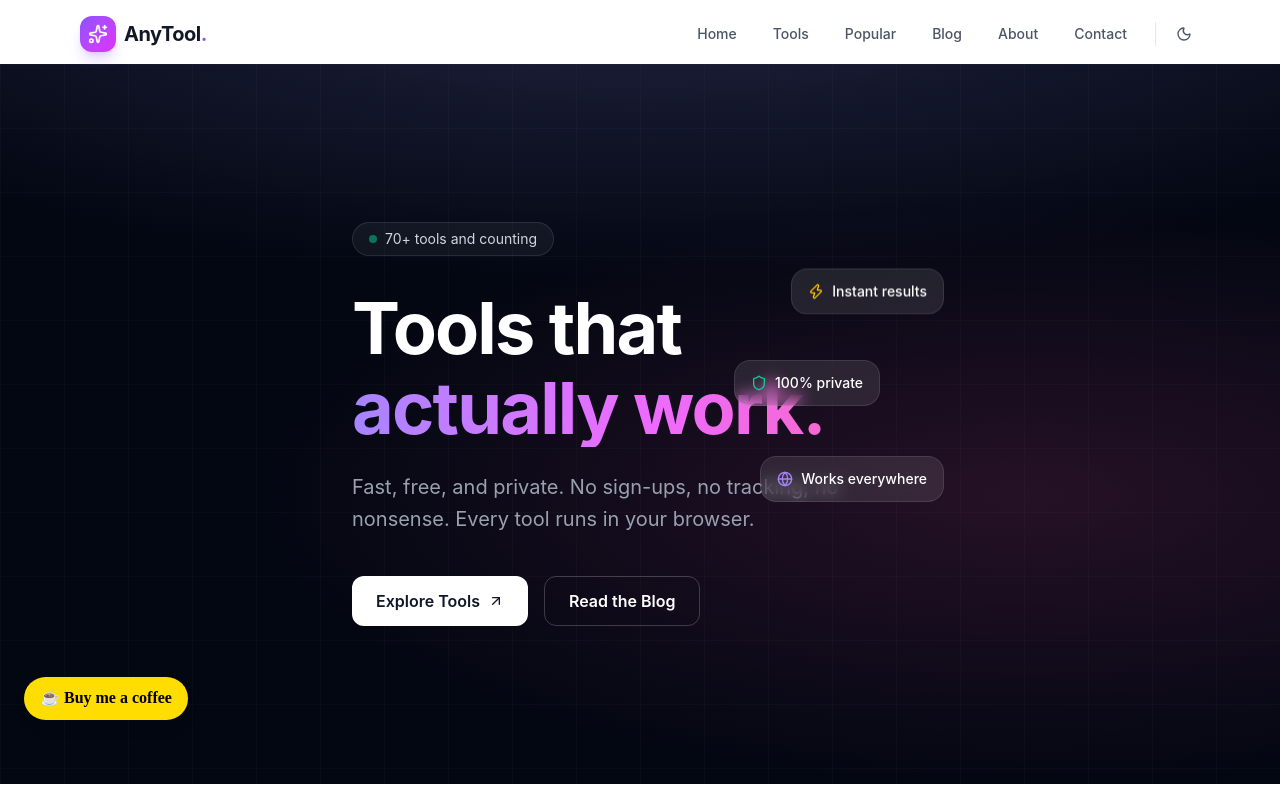
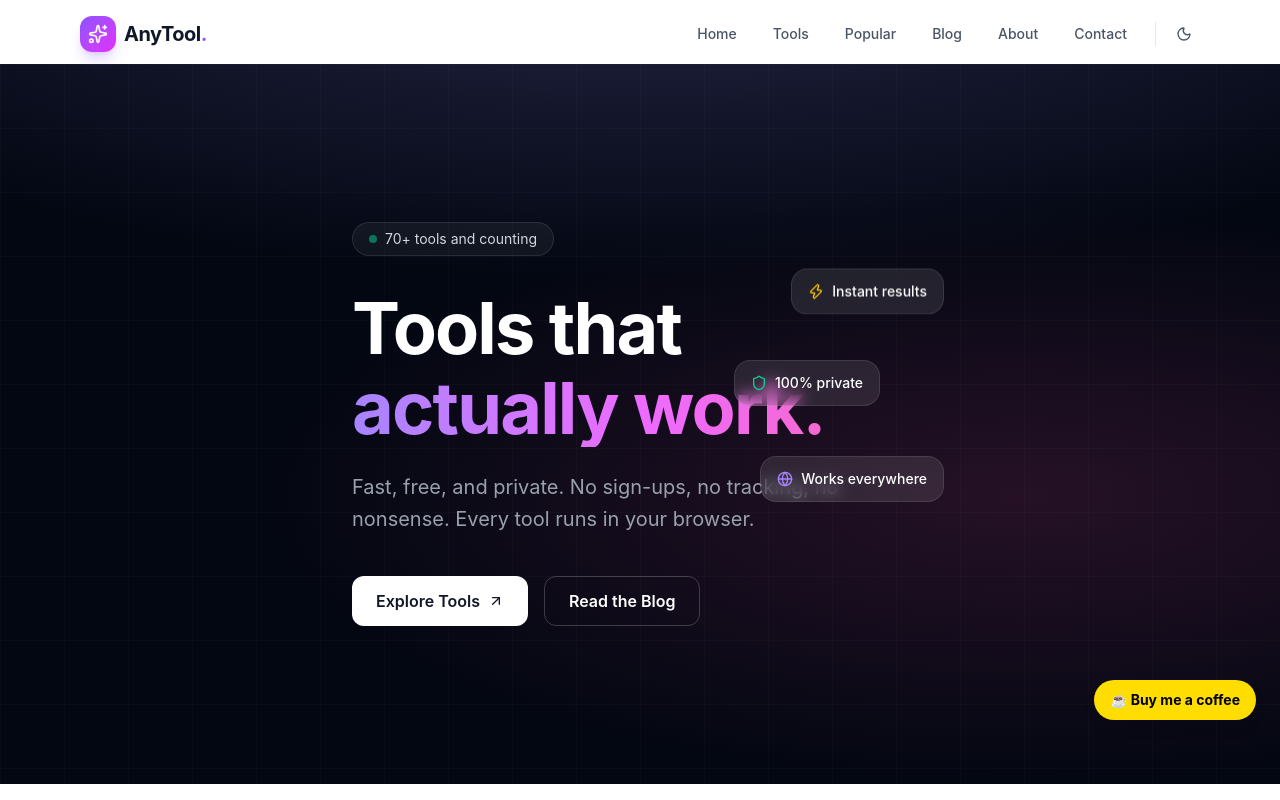
Before and after one commit to sc62070/anytool-site, a React (Vite) app: page / in a window 1280 px wide. Shown: the top 800 px of the page. Built offline with nearby package versions, Linux system fonts and the light colour scheme.

Commit message:
Move BMC button to bottom-right, use site font

```diff
--- a/src/components/Footer.tsx
+++ b/src/components/Footer.tsx
@@ -46,8 +46,7 @@ export default function Footer() {
         href="https://www.buymeacoffee.com/quizzment"
         target="_blank"
         rel="noopener noreferrer"
-        className="fixed bottom-20 left-6 z-40 flex items-center gap-2 bg-[#FFDD00] text-black px-4 py-2.5 rounded-full font-bold text-sm shadow-lg hover:scale-105 transition-transform no-underline"
-        style={{ fontFamily: 'Cookie, cursive', fontSize: '16px' }}
+        className="fixed bottom-20 right-6 z-40 flex items-center gap-2 bg-[#FFDD00] text-black px-4 py-2.5 rounded-full font-bold text-sm shadow-lg hover:scale-105 transition-transform no-underline"
       >
         ☕ Buy me a coffee
       </a>
```
